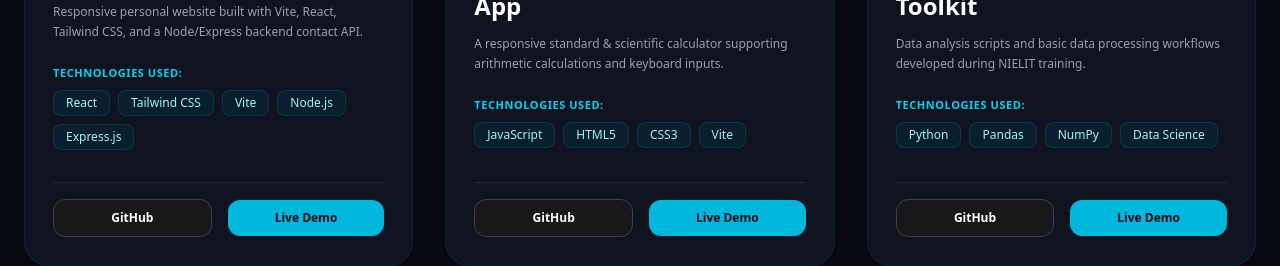
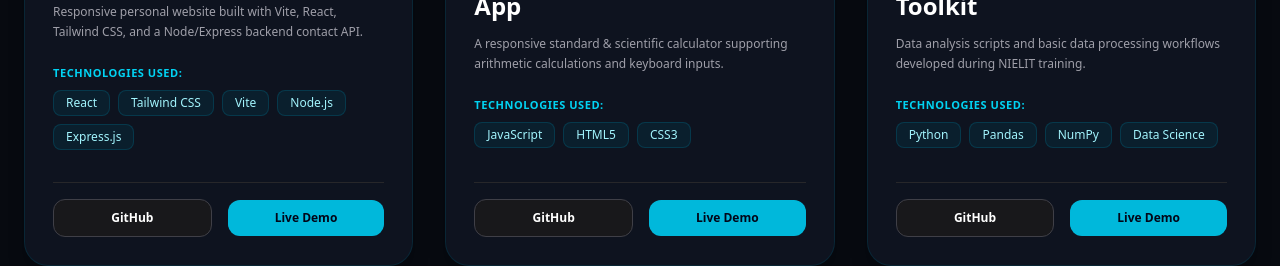
Before and after one commit to theayushcode/Portfolio_website, a React (Vite) app in the folder client/: page / in a window 1280 px wide. Shown: the part 2060-2326 px from the top of the page. Built offline with nearby package versions, Linux system fonts and the light colour scheme; the HTML template or start-up script is replaced by a standard one.

Commit message:
edit a project

```diff
--- a/client/src/components/Projects.jsx
+++ b/client/src/components/Projects.jsx
@@ -11,9 +11,9 @@ const projects = [
   {
     title: "Scientific Calculator Web App",
     description: "A responsive standard & scientific calculator supporting arithmetic calculations and keyboard inputs.",
-    tech: ["JavaScript", "HTML5", "CSS3", "Vite"],
+    tech: ["JavaScript", "HTML5", "CSS3"],
     github: "https://github.com/theayushcode",
-    live: "https://theayushcode.github.io/My_portfolio/"
+    live: "https://theayushcode.github.io/Scientific-calculator/"
   },
   {
     title: "Python Data Analysis Toolkit",
```
